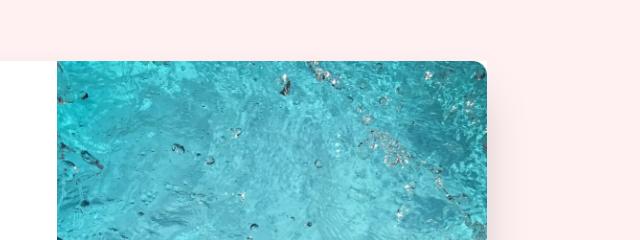
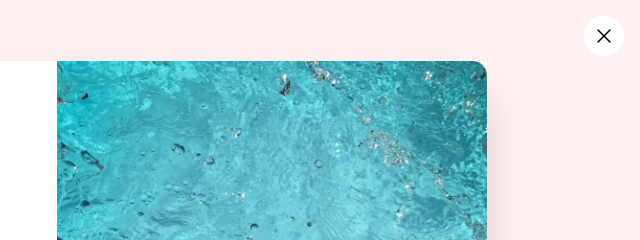
Before and after one commit to CJR85/login-modal, a plain HTML site: page index.html in a window 1280 px wide. Shown: the top 240 px of the page, 640-1280 px from the left. Drawn offline with nearby package versions, Linux system fonts and the light colour scheme.

Commit message:
Close button

```diff
--- a/index.html
+++ b/index.html
@@ -98,6 +98,26 @@
         <!-- Right side -->
         <img src="images/image.jpg" alt="" class="w-[430px] hidden md:block" />
       </div>
+
+      <!-- Close button -->
+      <div
+        class="group absolute -top-5 right-4 flex items-center justify-center w-10 h-10 bg-gray-200 rounded-full md:bg-white md:top-4 hover:cursor-pointer hover:-translate-y-0.5 transition duration-150"
+      >
+        <svg
+          xmlns="http://www.w3.org/2000/svg"
+          class="w-6 h-6 text-black group-hover:text-gray-600"
+          viewBox="0 0 24 24"
+          stroke-width="1.5"
+          stroke="currentColor"
+          fill="none"
+          stroke-linecap="round"
+          stroke-linejoin="round"
+        >
+          <path stroke="none" d="M0 0h24v24H0z" fill="none" />
+          <line x1="18" y1="6" x2="6" y2="18" />
+          <line x1="6" y1="6" x2="18" y2="18" />
+        </svg>
+      </div>
     </div>
   </body>
 </html>
```
